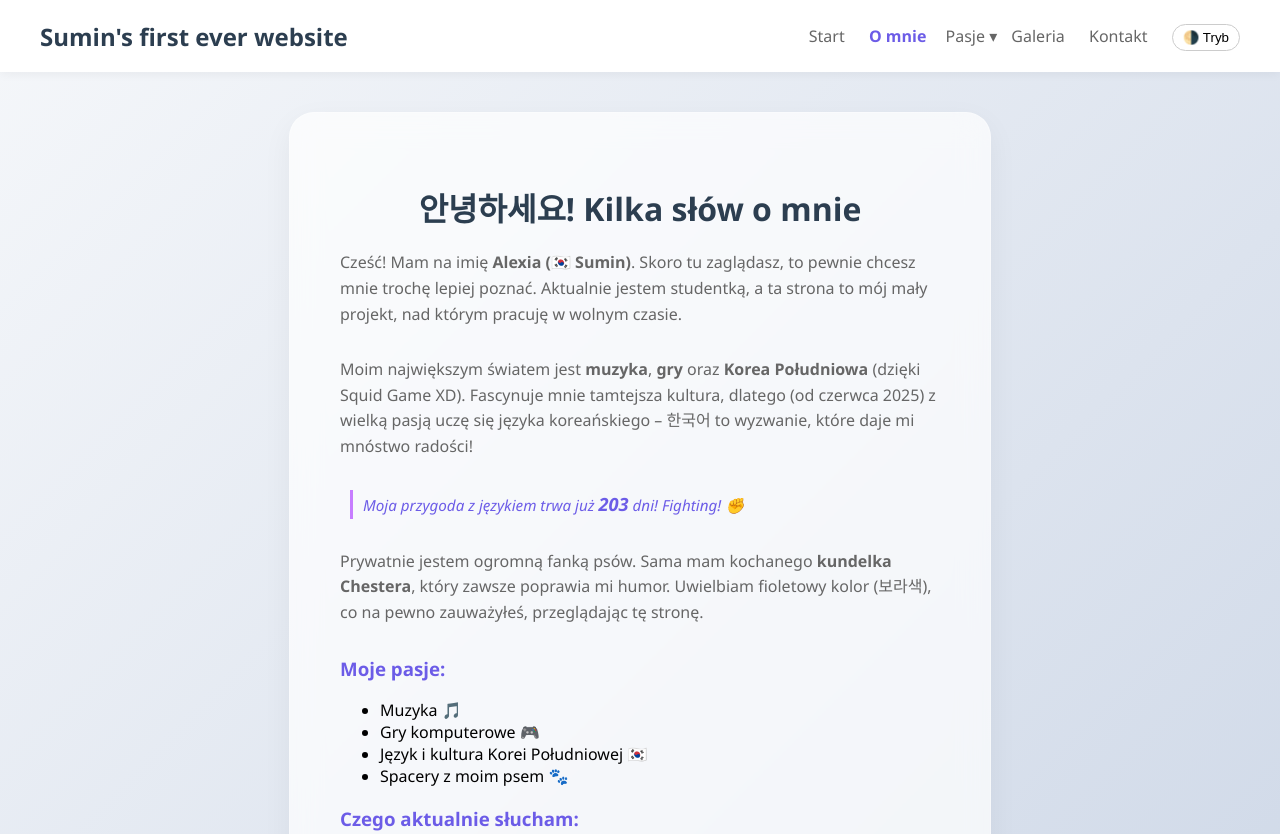
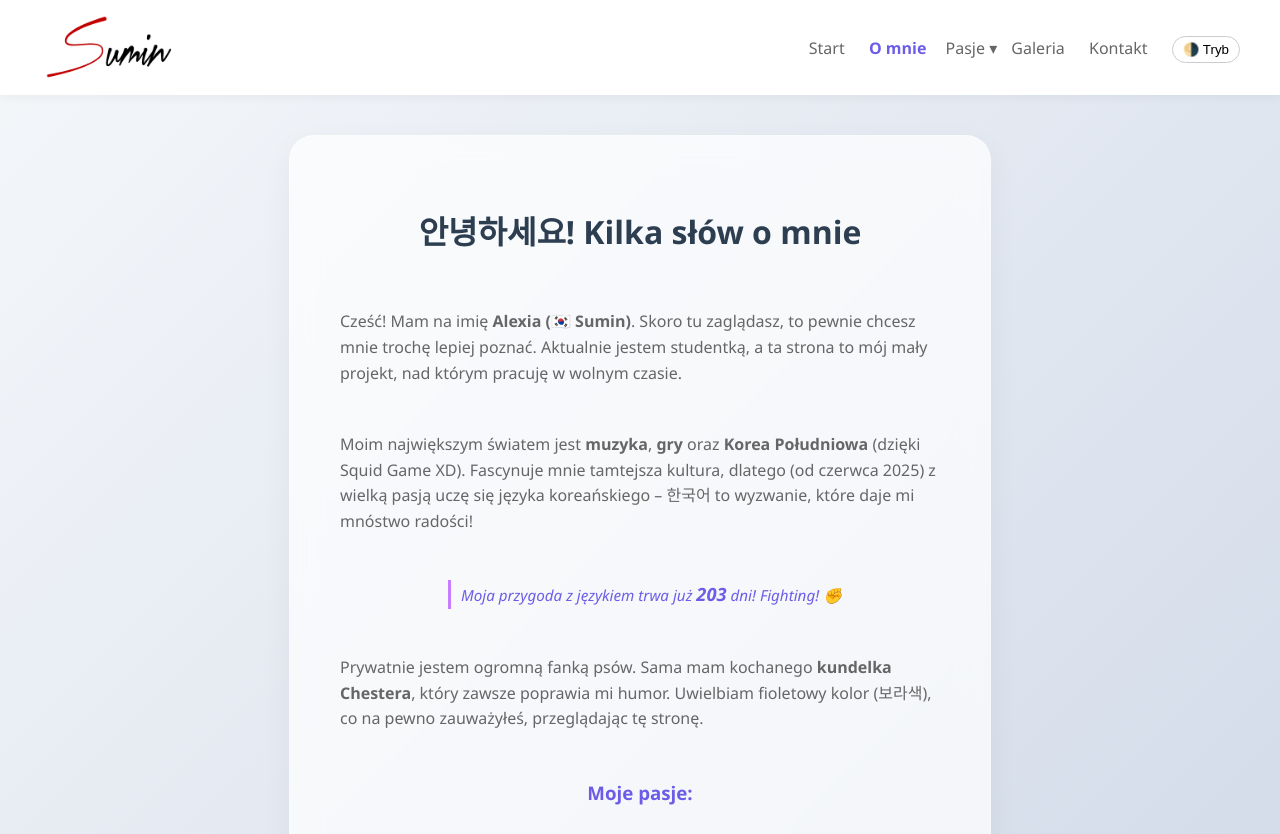
Before and after one commit to sumin5545/sumini, a plain HTML site: page omnie.html in a window 1280 px wide. Shown: the top 834 px of the page. Drawn offline with Linux system fonts and the light colour scheme.

Commit message:
Add files via upload

```diff
--- a/omnie.html
+++ b/omnie.html
@@ -9,10 +9,13 @@
 </head>
 <body>
 <div id="loader-wrapper">
+
     <h1 style="color: white; font-size: 3em; margin: 0;">안녕하세요!<br><span style="font-size: 0.6em; opacity: 0.8;">Annyeong! 💜</span></h1>
 </div>
     <nav>
-        <div class="logo">Sumin's first ever website</div>
+                 <a href="index.html" class="logo-link">
+    <img src="img/suminlogo.png" alt="Sumin Logo" class="navbar-logo">
+</a>
         <div class="menu-linki">
             <a href="index.html">Start</a>
             <a href="omnie.html" class="aktywny">O mnie</a>
@@ -33,8 +36,9 @@
 
     <div class="kontener">
 <div class="karta animacja-wejscia" style="max-width: 600px; text-align: left;">
-    <h1 style="text-align: center;">안녕하세요! Kilka słów o mnie</h1>
-
+    <div class="glitch-container">
+    <h1 style="text-align: center;" class="glitch" data-text="안녕하세요! Kilka słów o mnie" >안녕하세요! Kilka słów o mnie</h1>
+    </div>
     <p>
         Cześć! Mam na imię <strong>Alexia (🇰🇷 Sumin)</strong>. Skoro tu zaglądasz, to pewnie chcesz mnie trochę lepiej poznać.
         Aktualnie jestem studentką, a ta strona to mój mały projekt, nad którym pracuję w wolnym czasie.
--- a/script.js
+++ b/script.js
@@ -27,6 +27,9 @@ if (elementTekstu) {
             elementTekstu.innerHTML += tekstDoNapisania.charAt(indeksLiterki);
             indeksLiterki++;
             setTimeout(pisz, 100);
+        } else {
+            elementTekstu.classList.add("glitch");
+            elementTekstu.setAttribute("data-text", tekstDoNapisania);
         }
     }
     // Start po 0.5 sekundy
--- a/style.css
+++ b/style.css
@@ -519,3 +519,84 @@ body.ciemny-motyw .dropdown-content a.aktywny {
     font-weight: bold;
     text-shadow: 0 0 10px rgba(108, 92, 231, 0.4); /* Subtelna fioletowa poświata */
 }
+
+/* --- SUBTELNY EFEKT GLITCH --- */
+.glitch {
+    position: relative;
+    display: inline-block;
+}
+
+.glitch::before,
+.glitch::after {
+    content: attr(data-text); /* To pobierze tekst z HTML */
+    position: absolute;
+    top: 0;
+    left: 0;
+    width: 100%;
+    height: 100%;
+    background: transparent;
+}
+
+/* Kolorowa warstwa pod spodem - fioletowa */
+.glitch::before {
+    left: 2px;
+    text-shadow: -2px 0 #6c5ce7;
+    clip: rect(44px, 450px, 56px, 0);
+    animation: glitch-anim 5s infinite linear alternate-reverse;
+}
+
+/* Kolorowa warstwa pod spodem - błękitna */
+.glitch::after {
+    left: -2px;
+    text-shadow: -2px 0 #00d2ff;
+    clip: rect(44px, 450px, 56px, 0);
+    animation: glitch-anim2 5s infinite linear alternate-reverse;
+}
+
+/* Animacja zakłóceń */
+@keyframes glitch-anim {
+    0% { clip: rect(10px, 9999px, 20px, 0); }
+    5% { clip: rect(30px, 9999px, 40px, 0); }
+    10% { clip: rect(60px, 9999px, 70px, 0); }
+    15% { clip: rect(0, 9999px, 0, 0); } /* Przerwa w efekcie */
+    100% { clip: rect(0, 9999px, 0, 0); }
+}
+
+@keyframes glitch-anim2 {
+    0% { clip: rect(80px, 9999px, 90px, 0); }
+    5% { clip: rect(10px, 9999px, 30px, 0); }
+    10% { clip: rect(40px, 9999px, 50px, 0); }
+    15% { clip: rect(0, 9999px, 0, 0); }
+    100% { clip: rect(0, 9999px, 0, 0); }
+}
+.glitch-container {
+    text-align: center; /* Centruje elementy inline-block wewnątrz */
+    width: 100%;        /* Rozciąga się na całą szerokość karty */
+    margin-bottom: 20px; /* Dodaje trochę oddechu pod nagłówkiem */
+}
+
+#tekst-pisany.glitch {
+    display: inline-block;
+    width: auto;
+    margin: 0 auto; /* Centrowanie */
+    text-align: center;
+}
+
+/* Upewnij się, że karta trzyma wszystko na środku */
+.karta {
+    display: flex;
+    flex-direction: column;
+    align-items: center;
+    text-align: center;
+}
+
+.navbar-logo {
+    height: 65px;       /* Dopasuj tę wysokość do swojego paska nawigacji */
+    width: auto;        /* Zachowuje proporcje logo */
+    display: block;
+    transition: transform 0.3s ease; /* Płynne powiększenie po najechaniu */
+}
+
+.logo-link:hover .navbar-logo {
+    transform: scale(1.1); /* Logo delikatnie urośnie, gdy na nie nadejdziesz myszką */
+}
```
Also changed, not shown: galeria.html (+3 -1 lines), gaming.html (+3 -1 lines), index.html (+4 -2 lines), kontakt.html (+9 -7 lines), korea.html (+4 -2 lines), muzyka.html (+3 -1 lines), img/Suminlogo.png (added).
